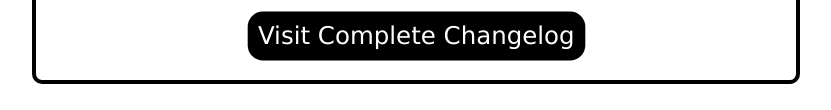
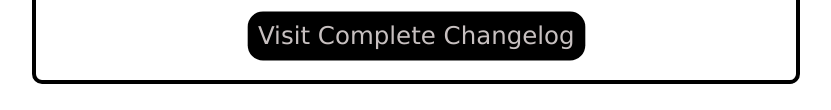
Before and after one commit to Kacper302/CHANGELOG, a plain HTML site: page index.html in a window 1280 px wide. In both pictures the pointer is over the button "Visit Complete Changelog". Shown: the part 622-732 px from the top of the page, without its empty margins (224-1055 px from the left). Drawn offline with Linux system fonts and the light colour scheme.

Commit message:
changing color of button text when hovering

```diff
--- a/style.css
+++ b/style.css
@@ -75,5 +75,6 @@ button{
    &:hover{
     scale: 1.02;
     transition: all 0.2s ease-in-out;
+    color: rgb(199, 192, 192);
    }
 }
```
